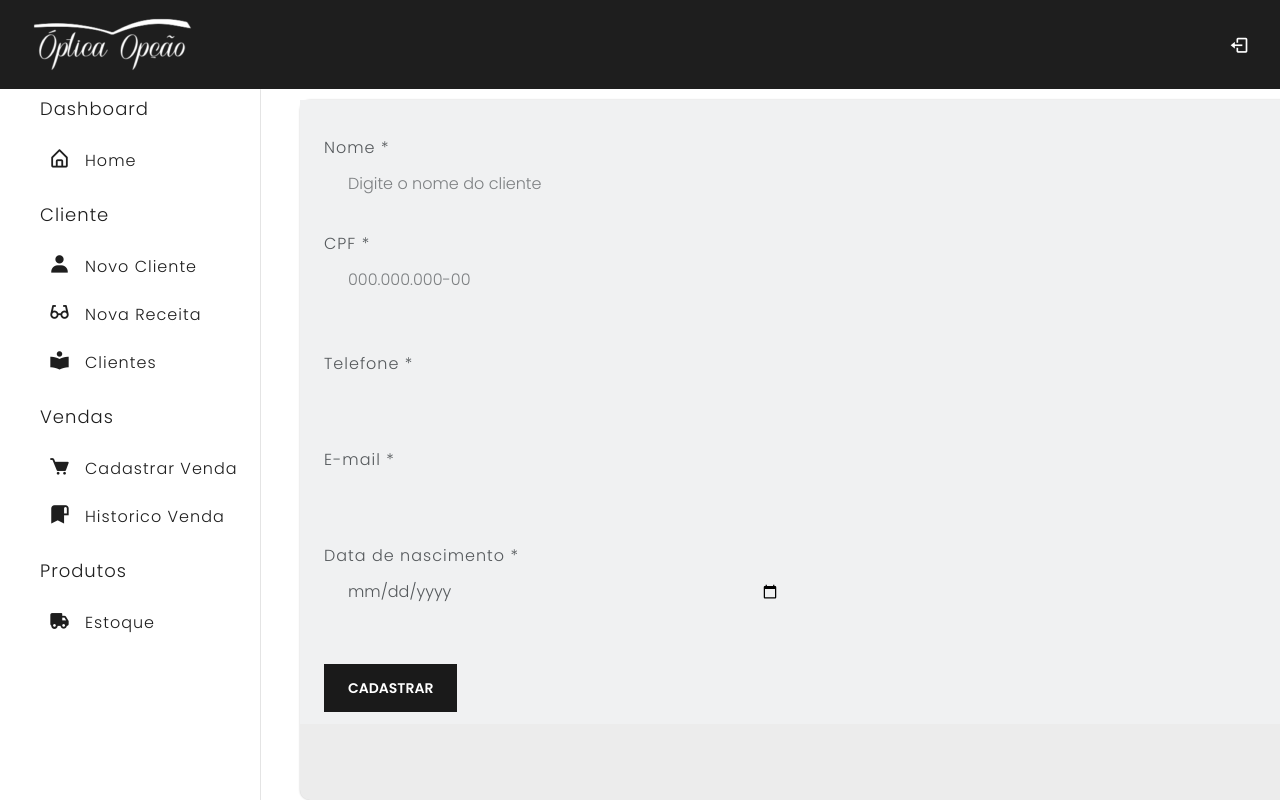
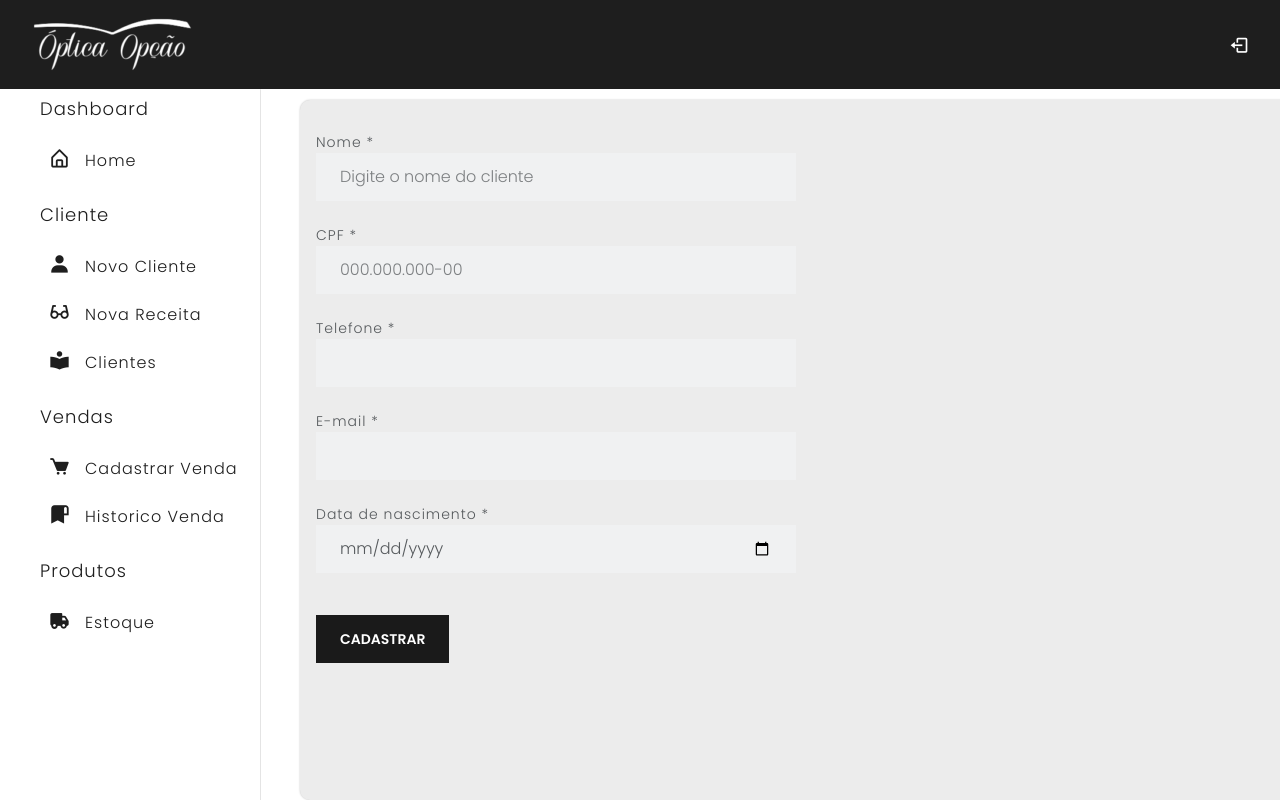
Before and after one commit to mdsreq-fga-unb/2023.1-SOSOptica, a React (Create React App) app in the folder sos-optica-app/: page /#/cadastrar-cliente in a window 1280 px wide. Shown: the top 800 px of the page. Built offline with nearby package versions, Linux system fonts and the light colour scheme.

Commit message:
arrumando formulario

```diff
--- a/sos-optica-app/src/view/CadastroCliente.js
+++ b/sos-optica-app/src/view/CadastroCliente.js
@@ -41,7 +41,7 @@ class CadastroCliente extends React.Component{
                 <Card title="Cadastro Cliente" >
 
 
-                        <div className="form-control"  >
+                    <div className="form-control-sm"  >
                             <FormGroup label="Nome * " htmlFor="inputDefault" >
                                 <input type="text"
                                        name="nomeCliente"
@@ -63,10 +63,6 @@ class CadastroCliente extends React.Component{
                                        onChange={e => this.setState({cpf: e.target.value})}/>
                             </FormGroup>
 
-
-                        </div>
-
-                            <div className="form-control"  >
 
                             <FormGroup label="Telefone * " htmlFor="inputDefault">
                                 <input type="tel"
@@ -92,6 +88,7 @@ class CadastroCliente extends React.Component{
                                        name="dataDeNascimentoCliente"
 
                                        onChange={e => this.setState({dataDeNascimentoCliente: e.target.value})}/>
+
                             </FormGroup>
 
                             <br/>
```
